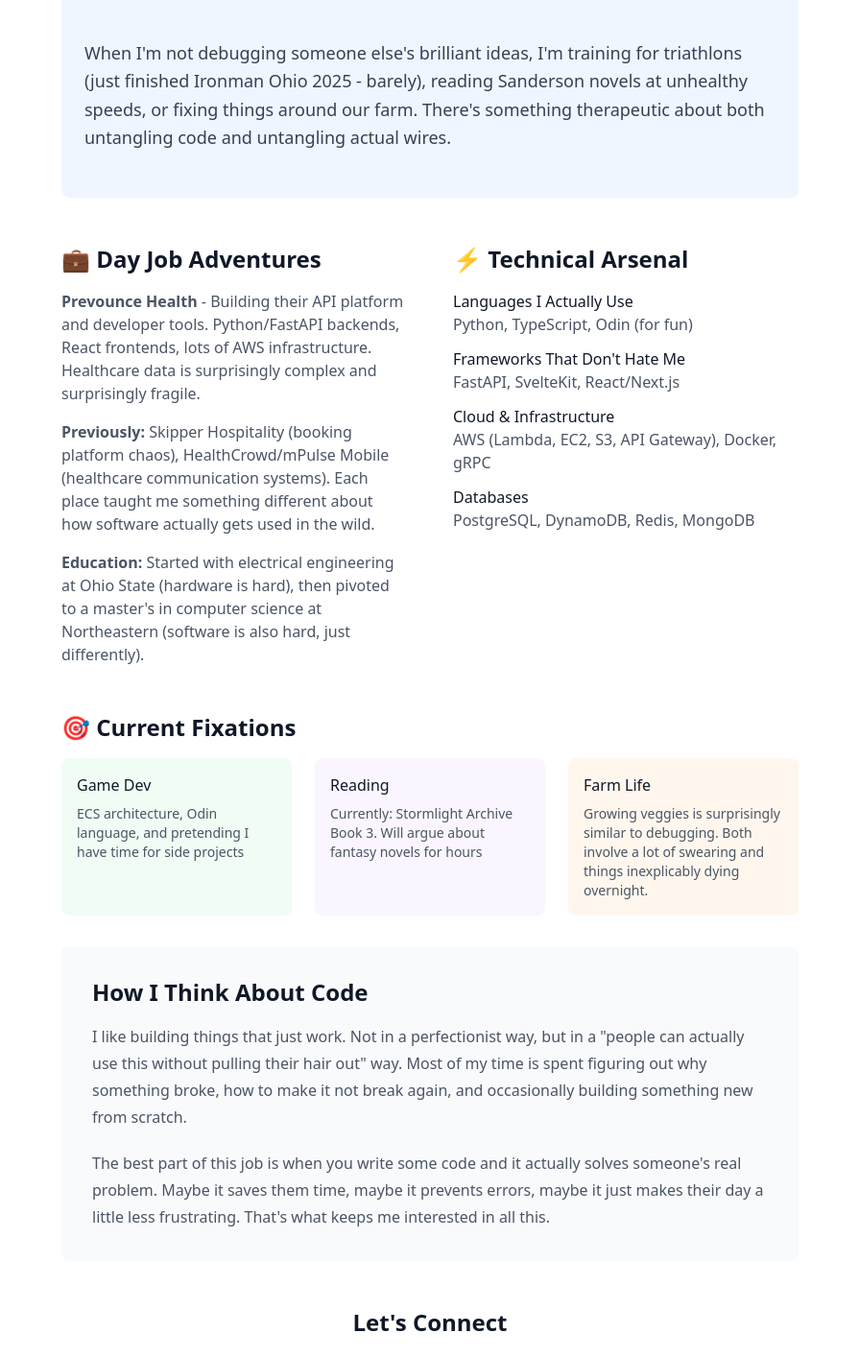
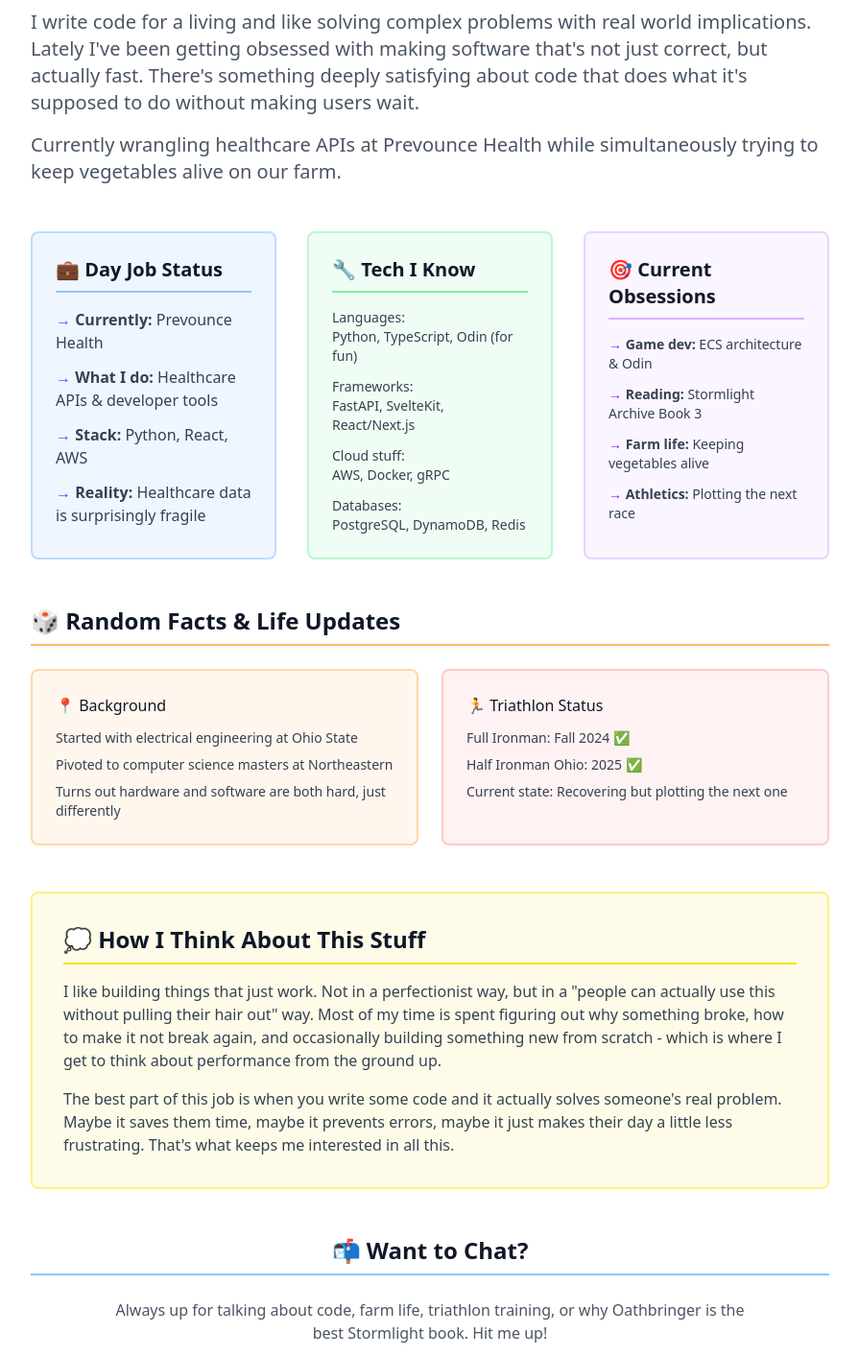
Before and after one commit to nwilson314/natewilsondotco, a SvelteKit app: page /about in a window 1280 px wide. Shown: the part 300-1714 px from the top of the page at 96% size, without its empty margins (192-1087 px from the left). Built offline with nearby package versions, Linux system fonts and the light colour scheme.

Commit message:
roast notes project

```diff
--- /dev/null
+++ b/data/projects/roastnotes.md
@@ -0,0 +1,59 @@
+---
+title: "RoastNotes"
+excerpt: "A community-driven platform for coffee enthusiasts to discover, rate, and share their coffee experiences with fellow coffee lovers."
+date: "2025-05-15"
+tags: ["web-app", "coffee", "community", "social", "reviews"]
+featured: true
+status: "completed"
+github: ""
+demo: "https://roastnotes.app"
+technologies: ["SvelteKit", "FastAPI", "Python", "TypeScript", "Tailwind CSS", "PostgreSQL"]
+image: "landing_page_cup.png"
+images: ["roastnotes-dashboard.png", "roastnotes-profile.png", "roastnotes-cupping.png"]
+---
+
+![roastnotes landing page](roastnotes_landing.png)
+
+# RoastNotes
+
+A group of friends and I have been, every month, sending each other a "coffee of the month." We are scattered throughout the country so it was a good (but expensive) way of sharing our local coffee roasters with some fellow caffiene enthusiasts. We didn't really have a good way of keeping track of whether we actually enjoyed the coffee. Out of necessity, VOILA. Roastnotes was born.
+
+
+## What Actually Happened
+
+So the dream goal is this community-driven platform where coffee lovers discover amazing roasts and share their brewing wisdom. In reality, it's currently storing ratings from me and like 6 friends who remember to use it.
+
+But honestly? That's fine. It solves the actual problem we had, which was "did we like that $20 bag of beans from Portland or not?"
+
+## What's In There
+
+The basic idea is pretty simple - rate coffee, add some notes about how you brewed it, maybe remember to check what your friends thought before ordering the same roast again.
+
+**The stuff that works:**
+- Rate the coffee roast based on your brew method
+- Add brewing notes (grind size, method, whether you screwed up the timing)
+- See what your friends rated stuff
+- Remember which roasters consistently make good coffee
+- If there were more people using the app, see how your group rates roasts vs. the rest of the world
+
+## How I Built It
+
+**Frontend**: SvelteKit because I had some experience with it at Skipper. TypeScript because I believe debugging compile-time errors is actually better than dealing with bugs at runtime despite the slower dev time. Tailwind for styling because writing CSS from scratch is for people with more time than me.
+
+**Backend**: FastAPI with Python. It's basically my bread and butter for projects now. PostgreSQL because I know how to make it work and didn't want to learn a new database while figuring out coffee rating systems.
+
+The ratings system with pseudo-cached aggregate ratings was the only really "hard" technical part of this project.
+
+## Things I Figured Out
+
+Turns out designing a rating system is weirdly hard from a UX/UI. Do you use numbers? Stars? Weird coffee terms that only enthusiasts understand? I went with a simple 0-5 scale because everyone gets that, and turned the score into a number of out 100. Sorta like what Beer Advocate does for beers.
+
+Also learned that getting people to consistently use any app is basically impossible, even when it solves a real problem they have and they are your friends. Apparently habit formation is hard or something.
+
+The database side was interesting too - modeling coffee ratings and brewing methods without making it feel like filling out a tax form. Still working on that balance.
+
+## What's Next
+
+Maybe someday it'll grow into the coffee community platform I originally envisioned. Maybe it'll stay a tool for tracking whether expensive mail-order coffee is worth it. Either way, it's useful, which is more than I can say for some projects I've built.
+
+Currently pondering whether to add mobile apps or just accept that everyone uses their phone's browser anyway.
--- a/src/lib/utils/markdownRenderer.ts
+++ b/src/lib/utils/markdownRenderer.ts
@@ -36,7 +36,8 @@
 	html = html.replace(/!\[([^\]]*)\]\(([^)]*)\)/g, (match, altText, imageUrl) => {
 		// Check if it's a relative path (local image)
 		if (!imageUrl.startsWith('http://') && !imageUrl.startsWith('https://') && !imageUrl.startsWith('/')) {
-			imageUrl = `/images/${imageUrl}`;
+			// For project pages, try projects folder first, then fallback to general images
+			imageUrl = `/images/projects/${imageUrl}`;
 		}
 
 		return `<div class="my-6">
--- a/src/routes/about/+page.svelte
+++ b/src/routes/about/+page.svelte
@@ -1,96 +1,147 @@
 <svelte:head>
-	<title>About - Nate Wilson</title>
-	<meta name="description" content="Learn more about Nate Wilson, software developer and digital creator." />
+	<title>Get to Know Me - Nate Wilson</title>
+	<meta name="description" content="Software developer, farm life enthusiast, and Ironman finisher. Here's the story." />
 </svelte:head>
 
-<div class="py-12">
-	<div class="max-w-3xl mx-auto">
+<div class="py-8">
+	<!-- Header with early web vibes -->
 	<div class="mb-12">
-			<h1 class="text-4xl font-bold text-gray-900 dark:text-white mb-6">About Me 🌱</h1>
-			<div class="prose prose-lg max-w-none">
+		<div class="border-2 border-dashed border-green-300 dark:border-green-700 rounded-lg p-6 bg-green-50 dark:bg-green-950/20 mb-8">
+			<h1 class="text-3xl md:text-4xl font-bold text-gray-900 dark:text-white mb-2">
+				👋 Hey, I'm Nate
+			</h1>
+			<p class="text-lg text-gray-600 dark:text-gray-300 mb-1">
+				Software developer by day, farm hand by evening, Ironman finisher when I'm feeling masochistic
+			</p>
+			<p class="text-sm text-gray-500 dark:text-gray-400">
+				Last updated: Recently • Status: Probably debugging something
+			</p>
+		</div>
+
+		<p class="text-xl text-gray-600 dark:text-gray-300 mb-4">
+			I write code for a living and like solving complex problems with real world implications.
+			Lately I've been getting obsessed with making software that's not just correct, but actually fast.
+			There's something deeply satisfying about code that does what it's supposed to do without making users wait.
+		</p>
 		<p class="text-xl text-gray-600 dark:text-gray-300 mb-8">
-					I build software that doesn't suck. Currently doing healthcare APIs at Prevounce Health - lots of Python, React,
-					and the occasional fire drill that comes with the territory of building complex systems.
+			Currently wrangling healthcare APIs at Prevounce Health while simultaneously trying to keep vegetables alive on our farm.
 		</p>
+	</div>
 
-				<div class="bg-blue-50 dark:bg-blue-900/20 rounded-lg p-6 mb-8">
-					<p class="text-gray-700 dark:text-gray-300 leading-relaxed">
-						When I'm not debugging someone else's brilliant ideas, I'm training for triathlons (just finished Ironman Ohio 2025 - barely),
-						reading Sanderson novels at unhealthy speeds, or fixing things around our farm. There's something therapeutic about
-						both untangling code and untangling actual wires.
-					</p>
+	<!-- Colorful content sections -->
+	<div class="grid md:grid-cols-2 lg:grid-cols-3 gap-8 mb-12">
+		<!-- Day job -->
+		<div class="bg-blue-50 dark:bg-blue-950/20 border-2 border-blue-200 dark:border-blue-800 rounded-lg p-6">
+			<h2 class="text-xl font-semibold text-gray-900 dark:text-white mb-4 border-b-2 border-blue-300 dark:border-blue-700 pb-2">
+				💼 Day Job Status
+			</h2>
+			<div class="space-y-3 text-gray-700 dark:text-gray-300">
+				<div>
+					<span class="text-blue-600 dark:text-blue-400">→</span>
+					<strong>Currently:</strong> Prevounce Health
+				</div>
+				<div>
+					<span class="text-blue-600 dark:text-blue-400">→</span>
+					<strong>What I do:</strong> Healthcare APIs & developer tools
+				</div>
+				<div>
+					<span class="text-blue-600 dark:text-blue-400">→</span>
+					<strong>Stack:</strong> Python, React, AWS
+				</div>
+				<div>
+					<span class="text-blue-600 dark:text-blue-400">→</span>
+					<strong>Reality:</strong> Healthcare data is surprisingly fragile
 				</div>
 			</div>
 		</div>
 
-		<div class="grid md:grid-cols-2 gap-12 mb-12">
+		<!-- Tech stuff -->
+		<div class="bg-green-50 dark:bg-green-950/20 border-2 border-green-200 dark:border-green-800 rounded-lg p-6">
+			<h2 class="text-xl font-semibold text-gray-900 dark:text-white mb-4 border-b-2 border-green-300 dark:border-green-700 pb-2">
+				🔧 Tech I Know
+			</h2>
+			<div class="space-y-3 text-sm text-gray-700 dark:text-gray-300">
 				<div>
-				<h2 class="text-2xl font-semibold text-gray-900 dark:text-white mb-4">💼 Day Job Adventures</h2>
-				<div class="space-y-4 text-gray-600 dark:text-gray-300">
-					<p>
-						<strong>Prevounce Health</strong> - Building their API platform and developer tools. Python/FastAPI backends,
-						React frontends, lots of AWS infrastructure. Healthcare data is surprisingly complex and surprisingly fragile.
-					</p>
-					<p>
-						<strong>Previously:</strong> Skipper Hospitality (booking platform chaos), HealthCrowd/mPulse Mobile
-						(healthcare communication systems). Each place taught me something different about how software
-						actually gets used in the wild.
-					</p>
-					<p>
-						<strong>Education:</strong> Started with electrical engineering at Ohio State (hardware is hard),
-						then pivoted to a master's in computer science at Northeastern (software is also hard, just differently).
-					</p>
+					<span class="font-medium">Languages:</span><br/>
+					Python, TypeScript, Odin (for fun)
+				</div>
+				<div>
+					<span class="font-medium">Frameworks:</span><br/>
+					FastAPI, SvelteKit, React/Next.js
+				</div>
+				<div>
+					<span class="font-medium">Cloud stuff:</span><br/>
+					AWS, Docker, gRPC
+				</div>
+				<div>
+					<span class="font-medium">Databases:</span><br/>
+					PostgreSQL, DynamoDB, Redis
+				</div>
 			</div>
 		</div>
 
+		<!-- Current obsessions -->
+		<div class="bg-purple-50 dark:bg-purple-950/20 border-2 border-purple-200 dark:border-purple-800 rounded-lg p-6 md:col-span-2 lg:col-span-1">
+			<h2 class="text-xl font-semibold text-gray-900 dark:text-white mb-4 border-b-2 border-purple-300 dark:border-purple-700 pb-2">
+				🎯 Current Obsessions
+			</h2>
+			<div class="space-y-3 text-sm text-gray-700 dark:text-gray-300">
 				<div>
-				<h2 class="text-2xl font-semibold text-gray-900 dark:text-white mb-4">⚡ Technical Arsenal</h2>
-				<div class="space-y-3">
-					<div>
-						<h3 class="font-medium text-gray-900 dark:text-white">Languages I Actually Use</h3>
-						<p class="text-gray-600 dark:text-gray-300">Python, TypeScript, Odin (for fun)</p>
+					<span class="text-purple-600 dark:text-purple-400">→</span>
+					<strong>Game dev:</strong> ECS architecture & Odin
 				</div>
 				<div>
-						<h3 class="font-medium text-gray-900 dark:text-white">Frameworks That Don't Hate Me</h3>
-						<p class="text-gray-600 dark:text-gray-300">FastAPI, SvelteKit, React/Next.js</p>
+					<span class="text-purple-600 dark:text-purple-400">→</span>
+					<strong>Reading:</strong> Stormlight Archive Book 3
 				</div>
 				<div>
-						<h3 class="font-medium text-gray-900 dark:text-white">Cloud & Infrastructure</h3>
-						<p class="text-gray-600 dark:text-gray-300">AWS (Lambda, EC2, S3, API Gateway), Docker, gRPC</p>
+					<span class="text-purple-600 dark:text-purple-400">→</span>
+					<strong>Farm life:</strong> Keeping vegetables alive
 				</div>
 				<div>
-						<h3 class="font-medium text-gray-900 dark:text-white">Databases</h3>
-						<p class="text-gray-600 dark:text-gray-300">PostgreSQL, DynamoDB, Redis, MongoDB</p>
+					<span class="text-purple-600 dark:text-purple-400">→</span>
+					<strong>Athletics:</strong> Plotting the next race
 				</div>
 			</div>
 		</div>
 	</div>
 
-		<div class="mb-8">
-			<h2 class="text-2xl font-semibold text-gray-900 dark:text-white mb-4">🎯 Current Fixations</h2>
-			<div class="grid md:grid-cols-3 gap-6">
-				<div class="bg-green-50 dark:bg-green-900/20 rounded-lg p-4">
-					<h3 class="font-medium text-gray-900 dark:text-white mb-2">Game Dev</h3>
-					<p class="text-sm text-gray-600 dark:text-gray-300">ECS architecture, Odin language, and pretending I have time for side projects</p>
+	<!-- Random facts section -->
+	<div class="mb-12">
+		<h2 class="text-2xl font-semibold text-gray-900 dark:text-white mb-6 border-b-2 border-orange-300 dark:border-orange-700 pb-2">
+			🎲 Random Facts & Life Updates
+		</h2>
+		<div class="grid md:grid-cols-2 gap-6">
+			<div class="bg-orange-50 dark:bg-orange-950/20 border-2 border-orange-200 dark:border-orange-800 rounded-lg p-6">
+				<h3 class="font-medium text-gray-900 dark:text-white mb-3">📍 Background</h3>
+				<div class="space-y-2 text-sm text-gray-700 dark:text-gray-300">
+					<div>Started with electrical engineering at Ohio State</div>
+					<div>Pivoted to computer science masters at Northeastern</div>
+					<div>Turns out hardware and software are both hard, just differently</div>
 				</div>
-				<div class="bg-purple-50 dark:bg-purple-900/20 rounded-lg p-4">
-					<h3 class="font-medium text-gray-900 dark:text-white mb-2">Reading</h3>
-					<p class="text-sm text-gray-600 dark:text-gray-300">Currently: Stormlight Archive Book 3. Will argue about fantasy novels for hours</p>
 			</div>
-				<div class="bg-orange-50 dark:bg-orange-900/20 rounded-lg p-4">
-					<h3 class="font-medium text-gray-900 dark:text-white mb-2">Farm Life</h3>
-					<p class="text-sm text-gray-600 dark:text-gray-300">Growing veggies is surprisingly similar to debugging. Both involve a lot of swearing and things inexplicably dying overnight.</p>
+			<div class="bg-red-50 dark:bg-red-950/20 border-2 border-red-200 dark:border-red-800 rounded-lg p-6">
+				<h3 class="font-medium text-gray-900 dark:text-white mb-3">🏃 Triathlon Status</h3>
+				<div class="space-y-2 text-sm text-gray-700 dark:text-gray-300">
+					<div>Full Ironman: Fall 2024 ✅</div>
+					<div>Half Ironman Ohio: 2025 ✅</div>
+					<div>Current state: Recovering but plotting the next one</div>
+				</div>
 			</div>
 		</div>
 	</div>
 
-		<div class="bg-gray-50 dark:bg-gray-800 rounded-lg p-8">
-			<h2 class="text-2xl font-semibold text-gray-900 dark:text-white mb-4">How I Think About Code</h2>
-			<div class="prose max-w-none text-gray-600 dark:text-gray-300">
+	<!-- Philosophy section -->
+	<div class="bg-yellow-50 dark:bg-yellow-950/20 border-2 border-yellow-200 dark:border-yellow-800 rounded-lg p-8 mb-12">
+		<h2 class="text-2xl font-semibold text-gray-900 dark:text-white mb-4 border-b-2 border-yellow-300 dark:border-yellow-700 pb-2">
+			💭 How I Think About This Stuff
+		</h2>
+		<div class="space-y-4 text-gray-700 dark:text-gray-300">
 			<p>
 				I like building things that just work. Not in a perfectionist way, but in a "people can actually use this
 				without pulling their hair out" way. Most of my time is spent figuring out why something broke, how to make
-					it not break again, and occasionally building something new from scratch.
+				it not break again, and occasionally building something new from scratch - which is where I get to think
+				about performance from the ground up.
 			</p>
 			<p>
 				The best part of this job is when you write some code and it actually solves someone's real problem.
@@ -100,27 +151,36 @@
 		</div>
 	</div>
 
-		<div class="mt-12 text-center">
-			<h2 class="text-2xl font-semibold text-gray-900 dark:text-white mb-4">Let's Connect</h2>
-			<p class="text-gray-600 dark:text-gray-300 mb-6">
-				I'd love to hear from you! Whether you want to collaborate on a project,
-				discuss technology, or just say hello.
+	<!-- Contact/Social section -->
+	<div class="text-center">
+		<h2 class="text-2xl font-semibold text-gray-900 dark:text-white mb-6 border-b-2 border-blue-300 dark:border-blue-700 pb-2">
+			📬 Want to Chat?
+		</h2>
+		<p class="text-gray-600 dark:text-gray-300 mb-8 max-w-2xl mx-auto">
+			Always up for talking about code, farm life, triathlon training, or why Oathbringer is the best Stormlight book.
+			Hit me up!
 		</p>
 		<div class="flex justify-center space-x-4">
 			<a
 				href="/contact"
 				class="inline-flex items-center px-6 py-3 bg-blue-600 dark:bg-blue-700 text-white font-medium rounded-lg hover:bg-blue-700 dark:hover:bg-blue-600 transition-colors"
 			>
-					Get in Touch
+				Say Hello →
 			</a>
 			<a
 				href="/Nate_Wilson_Resume_2025.pdf"
 				download
-					class="inline-flex items-center px-6 py-3 border border-gray-300 dark:border-gray-600 text-gray-700 dark:text-gray-300 font-medium rounded-lg hover:bg-gray-50 dark:hover:bg-gray-700 transition-colors"
+				class="inline-flex items-center px-6 py-3 border-2 border-green-300 dark:border-green-700 text-gray-700 dark:text-gray-300 font-medium rounded-lg hover:bg-green-50 dark:hover:bg-green-950/20 transition-colors"
 			>
-					Download Resume
+				Grab My Resume →
 			</a>
 		</div>
 	</div>
+
+	<!-- ASCII art footer -->
+	<div class="mt-16 text-center">
+		<pre class="text-xs text-gray-400 dark:text-gray-600 font-mono leading-tight">╔══════════════════════════════════════════╗
+║  Thanks for reading my digital diary! 📖  ║
+╚══════════════════════════════════════════╝</pre>
 	</div>
 </div>
--- a/src/routes/projects/+page.svelte
+++ b/src/routes/projects/+page.svelte
@@ -30,7 +30,7 @@
 	</div>
 
 	{#if featuredProjects.length > 0}
-		<div class="mb-16">
+		<div class="mb-16 bg-blue-50 dark:bg-blue-950/20 border-2 border-dashed border-blue-300 dark:border-blue-700 rounded-lg p-8">
 			<h2 class="text-2xl font-semibold text-gray-900 dark:text-white mb-8">⭐ Actually Proud Of These</h2>
 			<div class="grid md:grid-cols-2 gap-8">
 				{#each featuredProjects as project}
@@ -111,7 +111,7 @@
 	{/if}
 
 	{#if inProgressProjects.length > 0}
-		<div class="mb-16">
+		<div class="mb-16 bg-orange-50 dark:bg-orange-950/20 border-2 border-dashed border-orange-300 dark:border-orange-700 rounded-lg p-8">
 			<h2 class="text-2xl font-semibold text-gray-900 dark:text-white mb-8">🚧 Currently Cooking</h2>
 			<div class="grid md:grid-cols-2 lg:grid-cols-3 gap-6">
 				{#each inProgressProjects as project}
@@ -190,7 +190,7 @@
 	{/if}
 
 	{#if otherProjects.length > 0}
-		<div>
+		<div class="bg-green-50 dark:bg-green-950/20 border-2 border-dashed border-green-300 dark:border-green-700 rounded-lg p-8">
 			<h2 class="text-2xl font-semibold text-gray-900 dark:text-white mb-8">🧪 Experiments & Side Quests</h2>
 			<div class="grid md:grid-cols-2 lg:grid-cols-3 gap-6">
 				{#each otherProjects as project}
--- a/static/data/projects/index.json
+++ b/static/data/projects/index.json
@@ -1,3 +1,4 @@
 [
-  "personal-website.md"
+  "personal-website.md",
+  "roastnotes.md"
 ]
--- /dev/null
+++ b/static/data/projects/roastnotes.md
@@ -0,0 +1,61 @@
+---
+title: "RoastNotes"
+excerpt: "A community-driven platform for coffee enthusiasts to discover, rate, and share their coffee experiences with fellow coffee lovers."
+date: "2025-05-15"
+tags: ["web-app","coffee","community","social","reviews"]
+featured: true
+status: "completed"
+github: ""
+demo: "https://roastnotes.app"
+technologies: ["SvelteKit","FastAPI","Python","TypeScript","Tailwind CSS","PostgreSQL"]
+image: "landing_page_cup.png"
+images: ["roastnotes-dashboard.png","roastnotes-profile.png","roastnotes-cupping.png"]
+readTime: "3 min read"
+updated: "2025-07-23"
+---
+
+![roastnotes landing page](roastnotes_landing.png)
+
+# RoastNotes
+
+A group of friends and I have been, every month, sending each other a "coffee of the month." We are scattered throughout the country so it was a good (but expensive) way of sharing our local coffee roasters with some fellow caffiene enthusiasts. We didn't really have a good way of keeping track of whether we actually enjoyed the coffee. Out of necessity, VOILA. Roastnotes was born.
+
+
+## What Actually Happened
+
+So the dream goal is this community-driven platform where coffee lovers discover amazing roasts and share their brewing wisdom. In reality, it's currently storing ratings from me and like 6 friends who remember to use it.
+
+But honestly? That's fine. It solves the actual problem we had, which was "did we like that $20 bag of beans from Portland or not?"
+
+## What's In There
+
+The basic idea is pretty simple - rate coffee, add some notes about how you brewed it, maybe remember to check what your friends thought before ordering the same roast again.
+
+**The stuff that works:**
+- Rate the coffee roast based on your brew method
+- Add brewing notes (grind size, method, whether you screwed up the timing)
+- See what your friends rated stuff
+- Remember which roasters consistently make good coffee
+- If there were more people using the app, see how your group rates roasts vs. the rest of the world
+
+## How I Built It
+
+**Frontend**: SvelteKit because I had some experience with it at Skipper. TypeScript because I believe debugging compile-time errors is actually better than dealing with bugs at runtime despite the slower dev time. Tailwind for styling because writing CSS from scratch is for people with more time than me.
+
+**Backend**: FastAPI with Python. It's basically my bread and butter for projects now. PostgreSQL because I know how to make it work and didn't want to learn a new database while figuring out coffee rating systems.
+
+The ratings system with pseudo-cached aggregate ratings was the only really "hard" technical part of this project.
+
+## Things I Figured Out
+
+Turns out designing a rating system is weirdly hard from a UX/UI. Do you use numbers? Stars? Weird coffee terms that only enthusiasts understand? I went with a simple 0-5 scale because everyone gets that, and turned the score into a number of out 100. Sorta like what Beer Advocate does for beers.
+
+Also learned that getting people to consistently use any app is basically impossible, even when it solves a real problem they have and they are your friends. Apparently habit formation is hard or something.
+
+The database side was interesting too - modeling coffee ratings and brewing methods without making it feel like filling out a tax form. Still working on that balance.
+
+## What's Next
+
+Maybe someday it'll grow into the coffee community platform I originally envisioned. Maybe it'll stay a tool for tracking whether expensive mail-order coffee is worth it. Either way, it's useful, which is more than I can say for some projects I've built.
+
+Currently pondering whether to add mobile apps or just accept that everyone uses their phone's browser anyway.
```
Also changed, not shown: src/routes/projects/[slug]/+page.svelte (+16 -22 lines), static/images/projects/landing_page_cup.png (added), static/images/projects/roastnotes_landing.png (added). Lines whose indentation alone changed are shown as unchanged.
